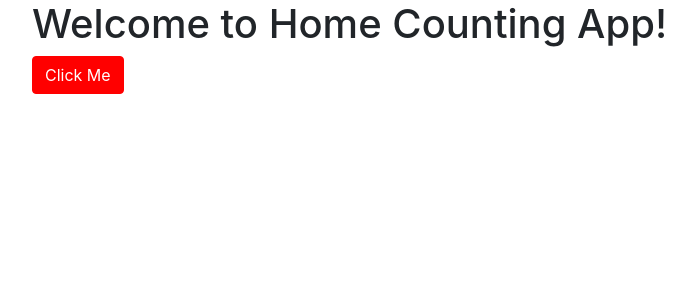
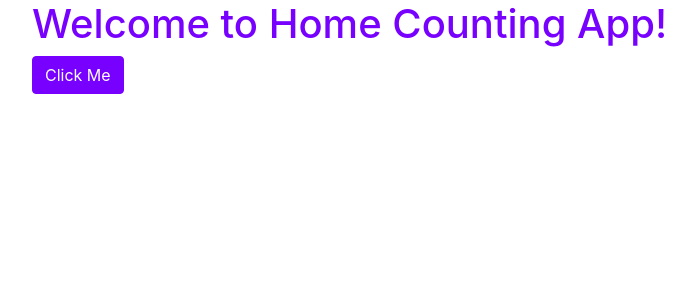
Before and after one commit to alex-grigits/home-counting, an Angular app: page / in a window 1280 px wide. Shown: the top 300 px of the page, without its empty margins (53-748 px from the left). Built offline with nearby package versions, Linux system fonts and the light colour scheme.

Commit message:
changed the structure of sass files; added lite-server for testing app from the dist folder; added script npm run prod

```diff
--- a/package.json
+++ b/package.json
@@ -10,7 +10,8 @@
     "lint": "ng lint",
     "e2e": "ng e2e",
     "server": "json-server --watch db.json --port 3000",
-    "dev": "concurrently --kill-others \"npm run start\" \"npm run server\""
+    "dev": "concurrently --kill-others \"npm run start\" \"npm run server\"",
+    "prod": "lite-server --baseDir=\"dist\""
   },
   "private": true,
   "dependencies": {
@@ -45,6 +46,7 @@
     "karma-coverage-istanbul-reporter": "^1.2.1",
     "karma-jasmine": "~1.1.0",
     "karma-jasmine-html-reporter": "^0.2.2",
+    "lite-server": "^2.3.0",
     "protractor": "~5.1.2",
     "ts-node": "~4.1.0",
     "tslint": "~5.9.1",
--- a/src/app/app.component.scss
+++ b/src/app/app.component.scss
@@ -0,0 +1,5 @@
+@import '~sass/variables';
+
+h1 {
+    color: $primary;
+}
--- a/src/_variables.scss
+++ b/src/sass/_variables.scss
@@ -1,3 +1,3 @@
 $icon-font-path: '../node_modules/bootstrap-sass/assets/fonts/bootstrap/';
 
-$primary: red;
+$primary: #70f;
--- a/src/styles.scss
+++ b/src/styles.scss
@@ -1,2 +1,2 @@
-@import 'variables';
+@import 'sass/variables';
 @import '../node_modules/bootstrap/scss/bootstrap';
```
Also changed, not shown: 1 other file (tests, documents, lock files or other folders).
